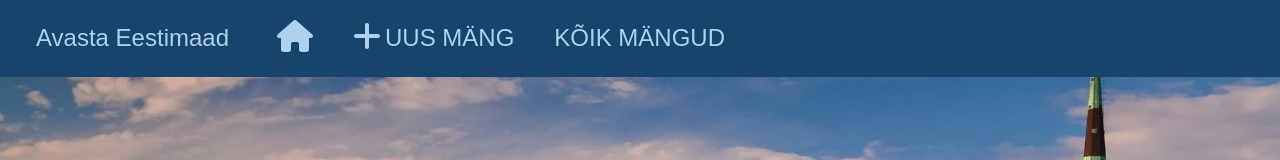
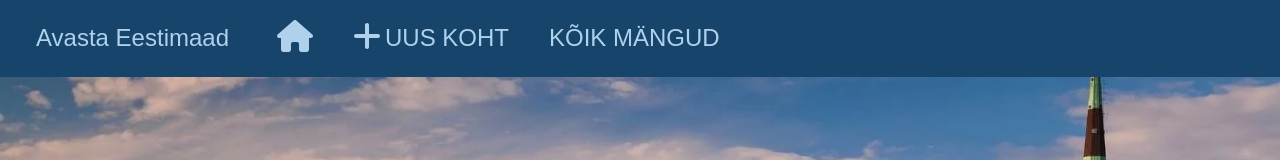
Before and after one commit to brita-puusemp/avastaeesti, a Vue app: page /#/ in a window 1280 px wide. Shown: the top 160 px of the page. Built offline with nearby package versions, Linux system fonts and the light colour scheme; sample sign-in values are in the browser's storage; a web font is replaced by a local one.

Commit message:
Brita  bug fixes

```diff
--- a/src/App.vue
+++ b/src/App.vue
@@ -32,7 +32,7 @@
           <template v-if="isAdmin">
             <router-link class="nav-link ms-4 d-flex" to="/location">
               <font-awesome-icon :icon="['fas', 'plus']"size="2x" class=" mt-1"/>
-              <span class="mt-2 ms-1"> <h6>UUS MÄNG</h6> </span>
+              <span class="mt-2 ms-1"> <h6>UUS KOHT</h6> </span>
             </router-link>
           </template>
 
--- a/src/components/game/GamesTable.vue
+++ b/src/components/game/GamesTable.vue
@@ -7,8 +7,10 @@
       <th scope="col">Järjekorranumber</th>
       <th scope="col">Mängu nimi</th>
       <th scope="col">Mängu kirjeldus</th>
+      <th scope="col">Parim mängija</th>
       <th scope="col">Top skoor</th>
       <th scope="col">Mängima</th>
+
     </tr>
     </thead>
     <tbody>
@@ -16,7 +18,9 @@
       <td>{{ index + 1 }}</td>
       <td>{{ allGames.gameName }}</td>
       <td>{{ allGames.gameDescription }}</td>
+      <td>{{ allGames.username }}</td>
       <td>{{ allGames.totalTopScore }}</td>
+
       <td>
         <font-awesome-icon
             @click="createNewUserGame(allGames.gameId)"
--- a/src/components/location/LocationsTable.vue
+++ b/src/components/location/LocationsTable.vue
@@ -57,7 +57,7 @@ export default {
 <style scoped>
 
 .table-container{
-  max-height: 650px;
+  max-height: 500px;
   overflow-y: auto;
   border: 1px solid #ccc;
 }
@@ -70,6 +70,6 @@ table {
 
 .table th, .table td {
   background-color: rgba(255, 255, 255, 0.2);
-  border: 1px solid rgba(255, 255, 255, 0.3)
+  border: 1px solid rgba(255, 255, 255, 0.3);
 }
 </style>
--- a/src/views/GameScoreView.vue
+++ b/src/views/GameScoreView.vue
@@ -58,6 +58,8 @@ export default {
     handleGetGameOverScoreResponse(response) {
       this.score = response.data;
       sessionStorage.setItem('gameScore', JSON.stringify(this.score)); // Salvesta skoor sessionStorage-sse
+      this.getTopScores()
+
     },
 
     getGameScore() {
@@ -85,14 +87,11 @@ export default {
       const seconds = totalTime % 60; // Arvuta sekundid
       return `${minutes} min ja ${seconds} sek`;
     },
-
   },
   mounted() {
-
     this.getGameResults()
     this.getGameScore()
     this.getTopScores()
-
   },
   beforeRouteLeave(to, from, next) {
     // Kustuta andmed enne lehelt lahkumist
```
